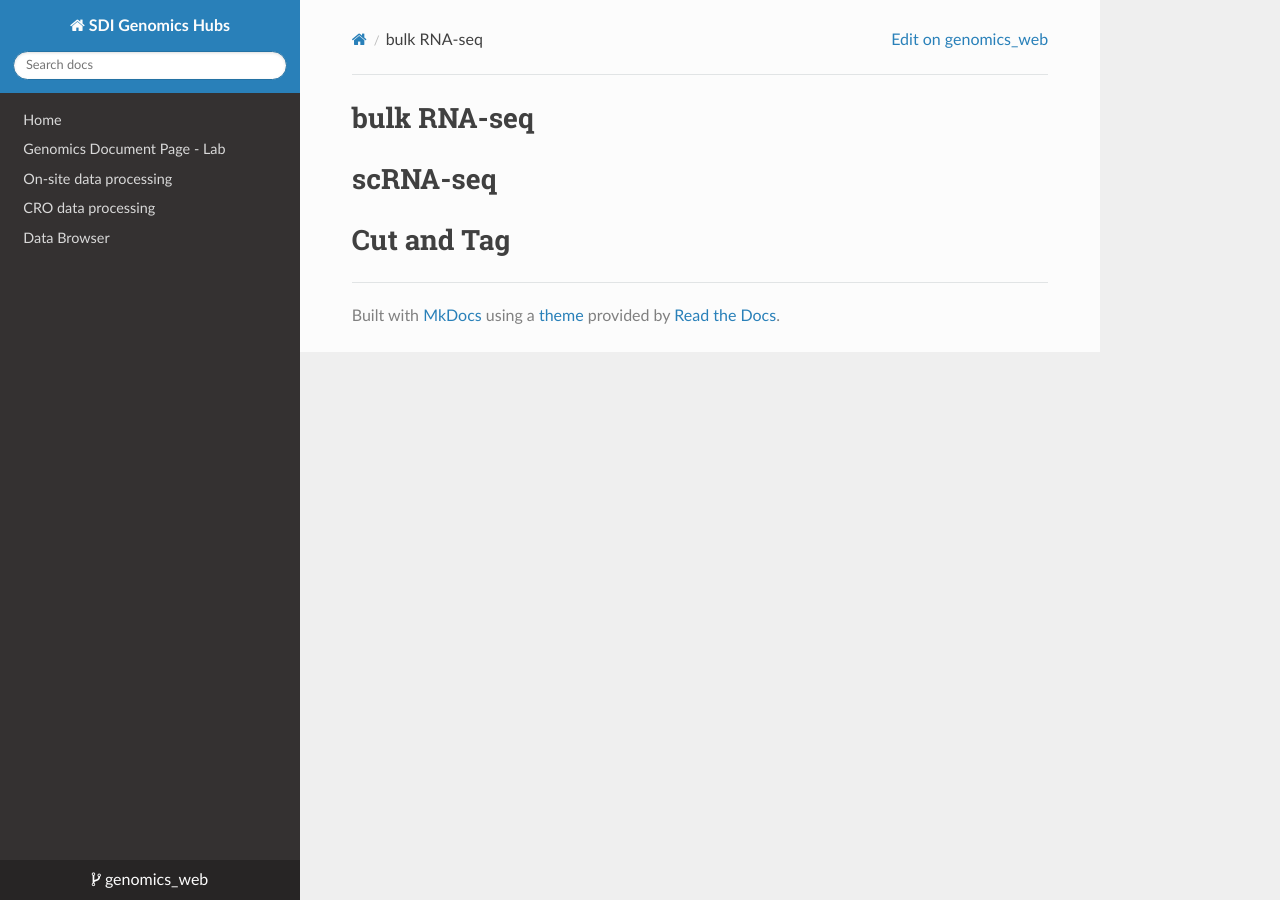
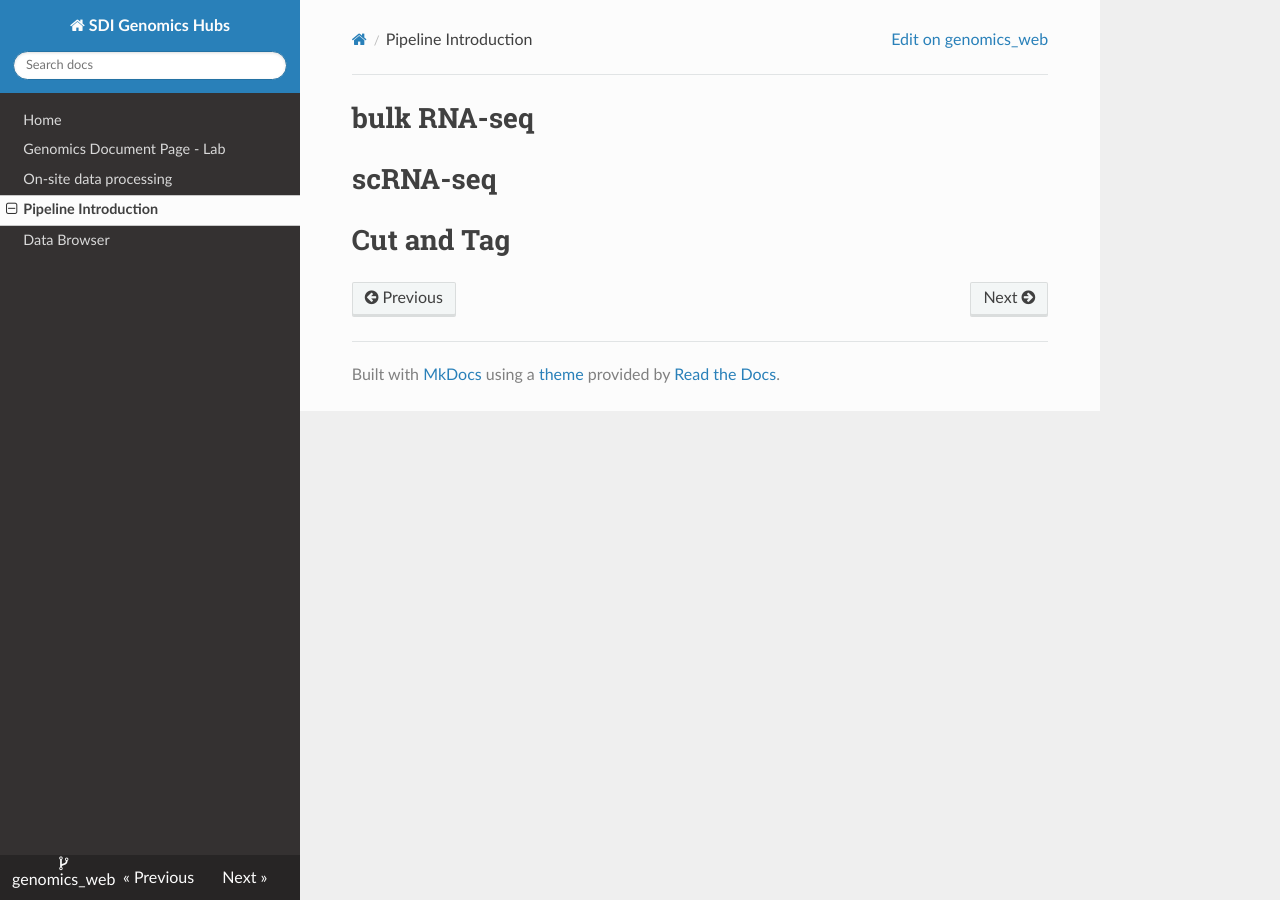
Before and after one commit to wzheng0520/genomics_web, an MkDocs documentation site: the page built from docs/pipeline.md, in a window 1280 px wide. Built offline with MkDocs 1.6.1, drawn with Linux system fonts in a browser that asks for light colours; nearby versions of some CDN libraries.

Commit message:
Update mkdocs.yml

```diff
--- a/mkdocs.yml
+++ b/mkdocs.yml
@@ -7,6 +7,6 @@ nav:
     - Home: index.md
     - Genomics Document Page - Lab: document.md
     - On-site data processing: onsite.md
-    - CRO data processing: cro.md
+    - Pipeline Introduction: pipeline.md
     - Data Browser: data.md
 theme: readthedocs
```
